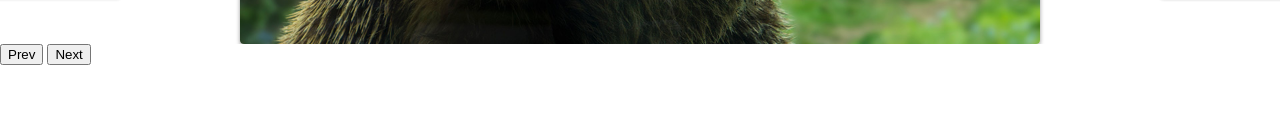
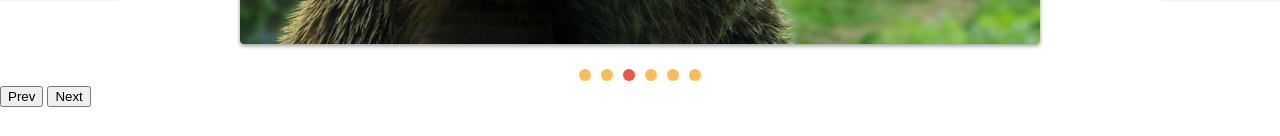
Before and after one commit to RegisCode/slide-javasript, a plain HTML site: page index.html in a window 1280 px wide. Shown: the part 423-559 px from the top of the page. Drawn offline with Linux system fonts and the light colour scheme.

Commit message:
adicionado a paginacao por slide

```diff
--- a/css/style.css
+++ b/css/style.css
@@ -43,3 +43,25 @@ img {
     opacity: 1;
     transform: scale(1);
 }
+
+[data-control="slide"] {
+    display: flex;
+    justify-content: center;
+    padding-top: 20px;
+}
+
+[data-control="slide"] li a {
+    display: block;
+    width: 12px;
+    height: 12px;
+    background: #fb5;
+    border-radius: 50%;
+    overflow: hidden;
+    text-indent: -999px;
+    margin: 5px;
+}
+
+[data-control="slide"] li.active a,[data-control="slide"] li a:hover {
+    background: #E54;
+
+}
--- a/js/script.js
+++ b/js/script.js
@@ -3,3 +3,4 @@ import {Slide, SlideNav} from './slide.js';
 const slide = new SlideNav('.slide', '.slide-wrapper'); // Ajuste aqui para '.slide' e '.slide-wrapper'
 slide.init();
 slide.addArrow('.prev', '.next');
+slide.addControl();
--- a/js/slide.js
+++ b/js/slide.js
@@ -6,6 +6,8 @@ export class Slide {
       this.wrapper = document.querySelector(wrapper);
       this.dist = { finalPosition: 0, startX: 0, movement: 0 }
       this.activeClass = 'active';
+
+      this.changeEvent = new Event('changeEvent');
     }
 
     transition(active) {
@@ -96,6 +98,7 @@ export class Slide {
       this.slidesIndexNav(index);
       this.dist.finalPosition = activeSlide.position;
       this.changeActiveClass();
+      this.wrapper.dispatchEvent(this.changeEvent);
     }
 
     changeActiveClass() {
@@ -146,6 +149,12 @@ export class Slide {
 }
 
 export class SlideNav extends Slide {
+
+  constructor(slide, wrapper) {
+    super(slide, wrapper);
+    this.bindControlEvents();
+  }
+
   addArrow(prev, next) {
     this.prevElement = document.querySelector(prev);
     this.nextElement = document.querySelector(next);
@@ -156,4 +165,41 @@ export class SlideNav extends Slide {
     this.prevElement.addEventListener('click', this.activePrevSlide);
     this.nextElement.addEventListener('click', this.activeNextSlide);
   }
+
+  createControl(){
+    const control = document.createElement('ul');
+    control.dataset.control = 'slide';
+    this.slideArray.forEach((item, index) => {
+      control.innerHTML += `<li><a href="#slide${index + 1}">${index}</a></li>`;
+    });
+    this.wrapper.appendChild(control);
+    return control;
+  }
+
+  eventControl(item, index) {
+    item.addEventListener('click', (event) => {
+      event.preventDefault();
+      this.changeSlide(index);
+    });
+    this.wrapper.addEventListener('changeEvent', this.activeControlItem);
+  }
+
+  activeControlItem() {
+    this.controlArray.forEach(item => item.classList.remove(this.activeClass));
+    this.controlArray[this.index.active].classList.add(this.activeClass);
+  }
+
+  addControl(customControl) {
+    this.control = document.querySelector(customControl) || this.createControl();
+    this.controlArray = [...this.control.children];
+
+    this.activeControlItem();
+    this.controlArray.forEach(this.eventControl);
+  }
+
+  bindControlEvents() {
+    this.eventControl = this.eventControl.bind(this);
+    this.activeControlItem = this.activeControlItem.bind(this);
+  }
+
 }
```
